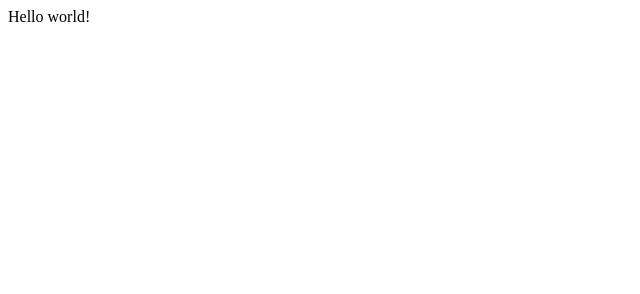
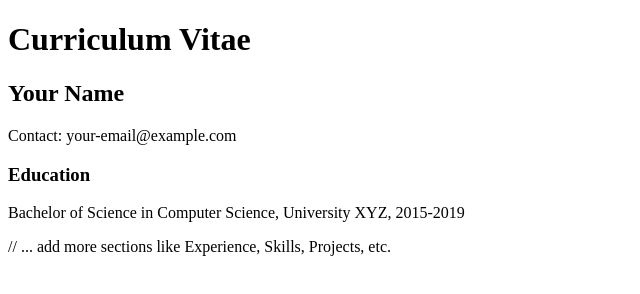
Before and after one commit to DarmaW9/cv-website, a Gatsby site: page / in a window 1280 px wide. Shown: the whole page, without its empty margins (0-640 px from the left). Built offline with nearby package versions, Linux system fonts and the light colour scheme; Gatsby itself is replaced by a stand-in of ours.

Commit message:
initial commit

```diff
--- a/src/pages/index.js
+++ b/src/pages/index.js
@@ -1,5 +1,14 @@
-import * as React from "react"
+import React from "react"
 
-export default function Home() {
-  return <div>Hello world!</div>
-}
+const IndexPage = () => (
+  <div>
+    <h1>Curriculum Vitae</h1>
+    <h2>Your Name</h2>
+    <p>Contact: your-email@example.com</p>
+    <h3>Education</h3>
+    <p>Bachelor of Science in Computer Science, University XYZ, 2015-2019</p>
+    // ... add more sections like Experience, Skills, Projects, etc.
+  </div>
+)
+
+export default IndexPage
```
